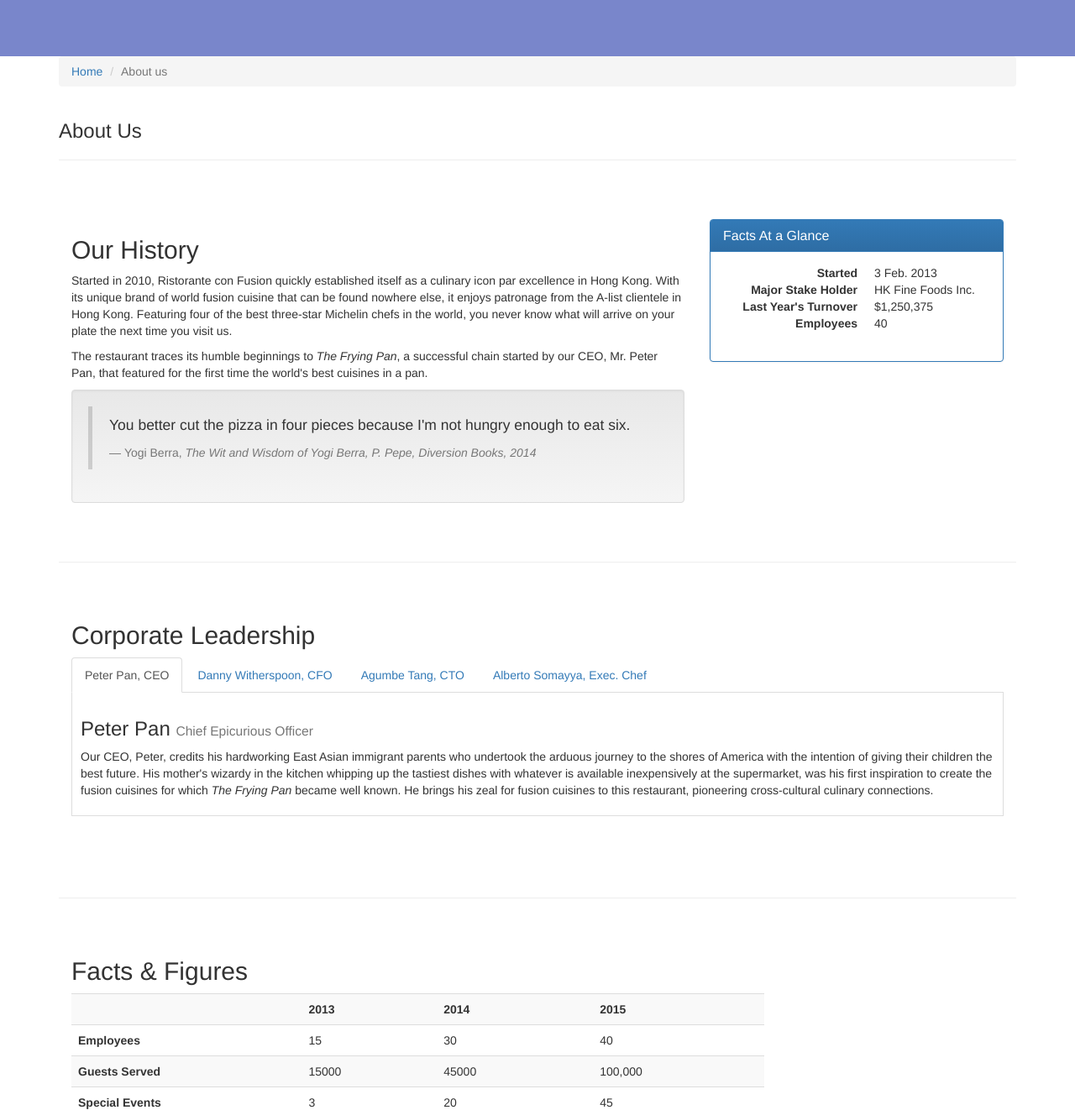
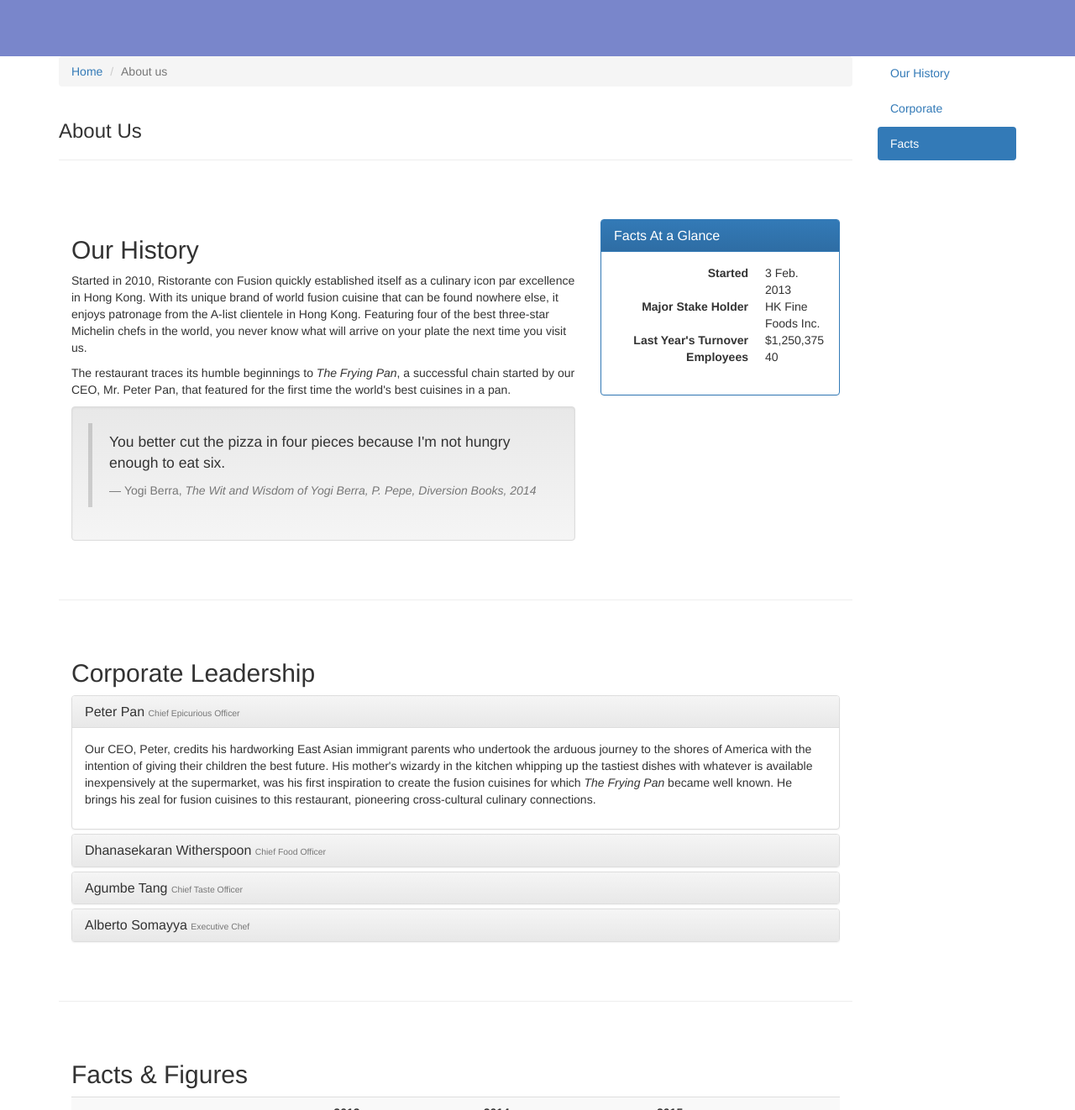
Before and after one commit to C4storTroy/fullstack-coursera, a plain HTML site: page frontendUI/aboutus.html in a window 1280 px wide. Shown: the part 392-1714 px from the top of the page at 84% size. Drawn offline with nearby package versions, Linux system fonts and the light colour scheme.

Commit message:
Using accordion and collaps instead tab

```diff
--- a/frontendUI/aboutus.html
+++ b/frontendUI/aboutus.html
@@ -22,7 +22,7 @@
     <script src="https://oss.maxcdn.com/respond/1.4.2/respond.min.js"></script>
   <![endif]-->
 </head>
-<body>
+<body data-spy="scroll" data-target="#myScrollspy" data-offset="200">
   <nav class="navbar navbar-inverse navbar-fixed-top" role="navigation">
       <div class="container">
           <div class="navbar-header">
@@ -83,12 +83,14 @@
   </header>
 
   <div class="container">
+    <div class="row">
+    <div class="col-xs-12 col-sm-10">
       <div class="row">
           <div class="col-xs-12">
-            <ol class="breadcrumb">
+            <ul class="breadcrumb">
               <li><a href="index.html">Home</a></li>
               <li class="active">About us</a></li>
-            </ol>
+            </ul>
           </div>
           <div class="col-xs-12">
              <h3>About Us</h3>
@@ -96,9 +98,9 @@
           </div>
       </div>
 
-      <div class="row row-content">
-          <div class="col-xs-12 col-sm-8">
-              <h2>Our History</h2>
+      <div id="history" class="row row-content">
+          <div class="col-xs-12 col-sm-6 col-lg-8">
+            <h2>Our History</h2>
               <p>Started in 2010, Ristorante con Fusion quickly established itself as a culinary icon par excellence in Hong Kong. With its unique brand of world fusion cuisine that can be found nowhere else, it enjoys patronage from the A-list clientele in Hong Kong.  Featuring four of the best three-star Michelin chefs in the world, you never know what will arrive on your plate the next time you visit us.</p>
               <p>The restaurant traces its humble beginnings to <em>The Frying Pan</em>, a successful chain started by our CEO, Mr. Peter Pan, that featured for the first time the world's best cuisines in a pan.</p>
               <div class="well">
@@ -112,7 +114,7 @@
                   </blockquote>
               </div>
           </div>
-          <div class="col-xs-12 col-sm-4">
+          <div id="corporate" class="col-xs-12 col-sm-6 col-lg-4">
             <div class="panel panel-primary">
                   <div class="panel-heading">
                       <h3 class="panel-title">Facts At a Glance</h3>
@@ -136,48 +138,83 @@
           </div>
       </div>
       <div class="row row-content" >
-          <div class="col-xs-12 col-sm-12">
+          <div class="col-xs-12">
               <h2>Corporate Leadership</h2>
-              <ul class="nav nav-tabs" role="tablist">
-                  <li role="presentation" class="active">
-                  <a href="#peter" aria-controls="peter"
-                   role="tab" data-toggle="tab">Peter Pan, CEO</a></li>
-                  <li role="presentation"><a href="#danny"
-                   aria-controls="danny" role="tab"
-                   data-toggle="tab">Danny Witherspoon, CFO</a></li>
-                  <li role="presentation"><a href="#agumbe"
-                   aria-controls="agumbe" role="tab"
-                   data-toggle="tab">Agumbe Tang, CTO</a></li>
-                  <li role="presentation"><a href="#alberto"
-                   aria-controls="alberto" role="tab"
-                   data-toggle="tab">Alberto Somayya, Exec. Chef</a></li>
-              </ul>
+              <div class="panel-group" id="accordion"
+                      role="tablist" aria-multiselectable="true">
+                      <div class="panel panel-default">
+                              <div class="panel-heading" role="tab" id="headingPeter">
+                                  <h3 class="panel-title">
+                                      <a role="button" data-toggle="collapse"
+                                           data-parent="#accordion" href="#peter"
+                                           aria-expanded="true" aria-controls="peter">
+                                          Peter Pan <small>Chief Epicurious Officer</small></a>
+                                  </h3>
+                              </div>
 
-              <div class="tab-content">
-                <div role="tabpanel" class="tab-pane fade in active" id="peter">
-                  <h3>Peter Pan <small>Chief Epicurious Officer</small></h3>
+                              <div role="tabpanel" class="panel-collapse collapse in"
+                                         id="peter"    aria-labelledby="headingPeter">
+                                        <div class="panel-body">
                   <p>Our CEO, Peter, credits his hardworking East Asian immigrant parents who undertook the arduous journey to the shores of America with the intention of giving their children the best future. His mother's wizardy in the kitchen whipping up the tastiest dishes with whatever is available inexpensively at the supermarket, was his first inspiration to create the fusion cuisines for which <em>The Frying Pan</em> became well known. He brings his zeal for fusion cuisines to this restaurant, pioneering cross-cultural culinary connections.</p>
                 </div>
-                <div role="tabpanel" class="tab-pane fade" id="danny">
-                  <h3>Dhanasekaran Witherspoon <small>Chief Food Officer</small></h3>
+              </div>
+            </div>
+            <div class="panel panel-default">
+                    <div class="panel-heading" role="tab" id="headingDanny">
+                        <h3 class="panel-title">
+                            <a class="collapsed" role="button" data-toggle="collapse"
+                                 data-parent="#accordion" href="#danny"
+                                 aria-expanded="false" aria-controls="danny">
+                                Dhanasekaran Witherspoon <small>Chief Food Officer</small></a>
+                        </h3>
+                    </div>
+                    <div role="tabpanel" class="panel-collapse collapse"
+                               id="danny"    aria-labelledby="headingDanny">
+                              <div class="panel-body">
                   <p>Our CFO, Danny, as he is affectionately referred to by his colleagues, comes from a long established family tradition in farming and produce. His experiences growing up on a farm in the Australian outback gave him great appreciation for varieties of food sources. As he puts it in his own words, <em>Everything that runs, wins, and everything that stays, pays!</em></p>
                 </div>
-                <div role="tabpanel" class="tab-pane fade" id="agumbe">
-                  <h3>Agumbe Tang <small>Chief Taste Officer</small></h3>
+              </div>
+            </div>
+            <div class="panel panel-default">
+                                    <div class="panel-heading" role="tab" id="headingAgumbe">
+                                        <h3 class="panel-title">
+                                            <a class="collapsed" role="button" data-toggle="collapse"
+                                                 data-parent="#accordion" href="#agumbe"
+                                                 aria-expanded="false" aria-controls="agumbe">
+                                                Agumbe Tang <small>Chief Taste Officer</small></a>
+                                        </h3>
+                                    </div>
+                                    <div role="tabpanel" class="panel-collapse collapse"
+                             id="agumbe"    aria-labelledby="headingAgumbe">
+                            <div class="panel-body">
                   <p>Blessed with the most discerning gustatory sense, Agumbe, our CFO, personally ensures that every dish that we serve meets his exacting tastes. Our chefs dread the tongue lashing that ensues if their dish does not meet his exacting standards. He lives by his motto, <em>You click only if you survive my lick.</em></p>
                 </div>
-                <div role="tabpanel" class="tab-pane fade" id="alberto">
-                  <h3>Alberto Somayya <small>Executive Chef</small></h3>
+              </div>
+            </div>
+            <div class="panel panel-default">
+                                    <div class="panel-heading" role="tab" id="headingAlberto">
+                                        <h3 class="panel-title">
+                                            <a class="collapsed" role="button" data-toggle="collapse"
+                                                 data-parent="#accordion" href="#alberto"
+                                                 aria-expanded="false" aria-controls="alberto">
+                                                Alberto Somayya <small>Executive Chef</small></a>
+                                        </h3>
+                                    </div>
+                                    <div role="tabpanel" class="panel-collapse collapse"
+                             id="alberto"    aria-labelledby="headingAlberto">
+                            <div class="panel-body">
                   <p>Award winning three-star Michelin chef with wide International experience having worked closely with whos-who in the culinary world, he specializes in creating mouthwatering Indo-Italian fusion experiences. He says, <em>Put together the cuisines from the two craziest cultures, and you get a winning hit! Amma Mia!</em></p>
                 </div>
+              </div>
+            </div>
               </div>
         </div>
            <div>
               <p style="padding:20px;"></p>
           </div>
      </div>
-     <div class="row row-content">
-          <div class="col-xs-12 col-sm-9">
+     <div id="facts" class="row row-content">
+          <div class="col-xs-12">
               <h2>Facts &amp; Figures</h2>
               <div class="table-responsive">
               <table class="table table-striped">
@@ -219,6 +256,15 @@
           </div>
      </div>
    </div>
+   <nav class="hidden-xs col-sm-2" id="myScrollspy">
+              <ul class="nav nav-pills nav-stacked" data-spy="affix" data-offset-top="400">
+                  <li><a href="#history">Our History</a></li>
+                  <li><a href="#corporate">Corporate</a></li>
+                  <li><a href="#facts">Facts</a></li>
+              </ul>
+          </nav>
+ </div>
+ </div>
 
   <footer class="row-footer">
       <div class="container">
```
